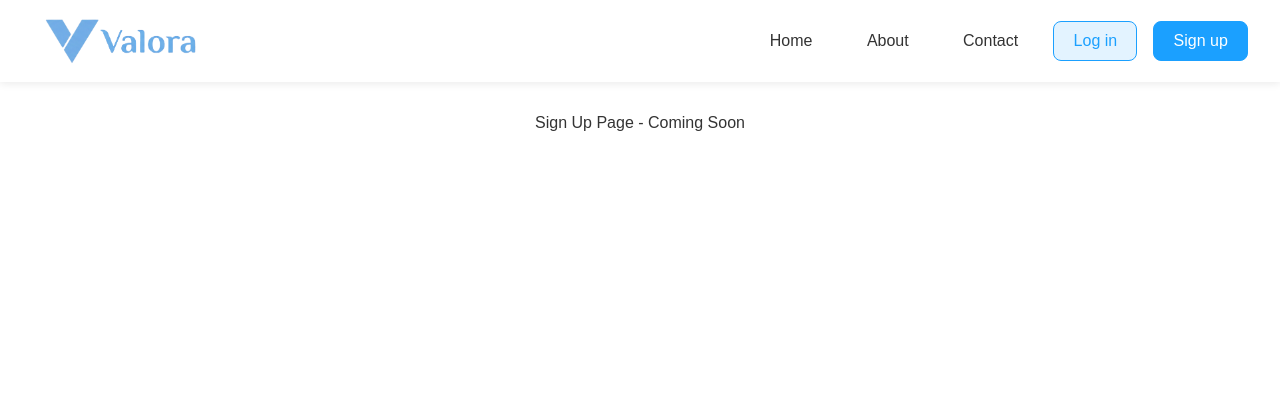
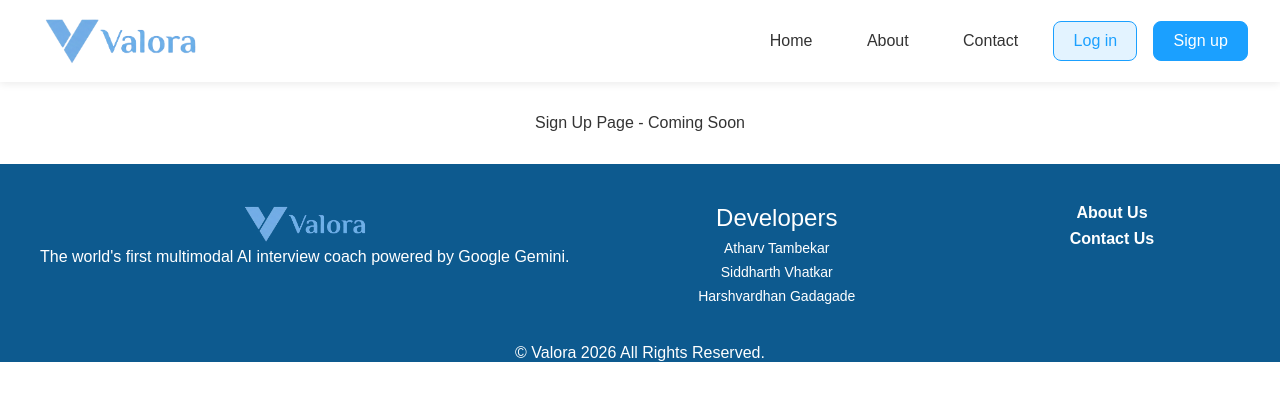
Before and after one commit to Atharv-28/Valora, a React (Create React App) app in the folder valora-frontend/: page /signup in a window 1280 px wide. Shown: the top 400 px of the page. Built offline with nearby package versions, Linux system fonts and the light colour scheme; no server answers; a web font is replaced by a local one.

Commit message:
footer added

```diff
--- a/valora-frontend/src/App.js
+++ b/valora-frontend/src/App.js
@@ -4,6 +4,7 @@
 import { Navbar } from './components/navbar';
 import { StartInterview } from './pages/startInterview';
 import { Interview } from './pages/interview';
+import { Footer } from './components/footer';
 
 function AppContent() {
   const location = useLocation();
@@ -21,6 +22,7 @@
         <Route path="/login" element={<div style={{padding: '2rem'}}>Login Page - Coming Soon</div>} />
         <Route path="/signup" element={<div style={{padding: '2rem'}}>Sign Up Page - Coming Soon</div>} />
       </Routes>
+      <Footer />
     </div>
   );
 }
--- /dev/null
+++ b/valora-frontend/src/components/footer.css
@@ -0,0 +1,36 @@
+.footer{
+    display: flex;
+    flex-direction: column;
+    align-items: center;
+    justify-content: center;
+    background-color: var(--primary-dark);
+    color: var(--color-white);
+}
+.uper-footer{
+    display: flex;
+    justify-content: space-between;
+    width: 100%;
+    padding: 5vh;;
+    border-bottom: 1px solid var(--color-gray-light);
+}
+.upper-footer-1, .up-footer-2, .up-footer-3{
+    display: flex;
+    flex-direction: column;
+    gap: 1vh;
+    width: 20vw;
+}
+.developer-names a{
+    text-decoration: none;
+    color: var(--color-white);
+    font-size: var(--font-sm);
+}
+.developer-names{
+    display: flex;
+    flex-direction: column;
+    gap: 1vh;
+    text-align: center;
+}
+.dev-title{
+    font-size: var(--font-2xl);
+    font-weight: var(--font-semi-bold);
+}
--- /dev/null
+++ b/valora-frontend/src/components/footer.js
@@ -0,0 +1,33 @@
+import React from 'react'
+import './footer.css'
+import flogo from '../assets/Valora-transparent-logo-horizontal.png'
+export const Footer = () => {
+    return (
+        <div className="footer">
+            <div className="uper-footer">
+                <div className="up-footer-1">
+                   <img src={flogo} alt="Valora Logo" className="footer-logo" />
+                    <p>The world's first multimodal AI interview
+                        coach powered by Google Gemini.</p>
+                </div>
+                <div className="up-footer-2">
+                    <h4 className='dev-title'>Developers</h4>
+                    <div className="developer-names">
+                        <a href="https://portfolio-git-main-atharv-28s-projects.vercel.app/" target="_blank" >Atharv Tambekar</a>
+                        <a href="https://siddharth-11-portfolio.netlify.app/" target="_blank" >Siddharth Vhatkar</a>
+                        <a href="https://portfolio-harsh-24.netlify.app/" target="_blank" >Harshvardhan Gadagade</a>
+
+                    </div>
+                </div>
+                <div className="up-footer-3">
+                    <h4>About Us</h4>
+                    <h4>Contact Us</h4>
+                </div>
+
+            </div>
+            <div className="lower-footer">
+                &copy; Valora 2026 All Rights Reserved.
+            </div>
+        </div>
+    )
+}
```
